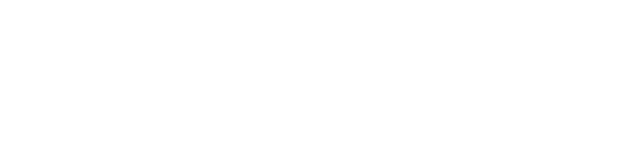
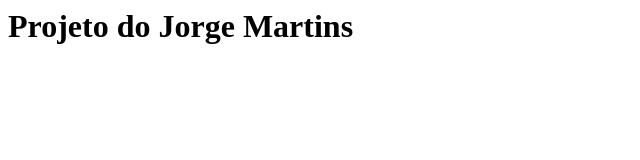
Before and after one commit to jorgegilberto/curso-git, a plain HTML site: page index.html in a window 1280 px wide. Shown: the whole page, without its empty margins (0-640 px from the left). Drawn offline with Linux system fonts and the light colour scheme.

Commit message:
Titulo da pagina

```diff
--- a/index.html
+++ b/index.html
@@ -4,6 +4,8 @@
 	</head>
 
 	<body>
+		<h1> Projeto do Jorge Martins </h1>
+
 	</body>
 
 </html>
```
